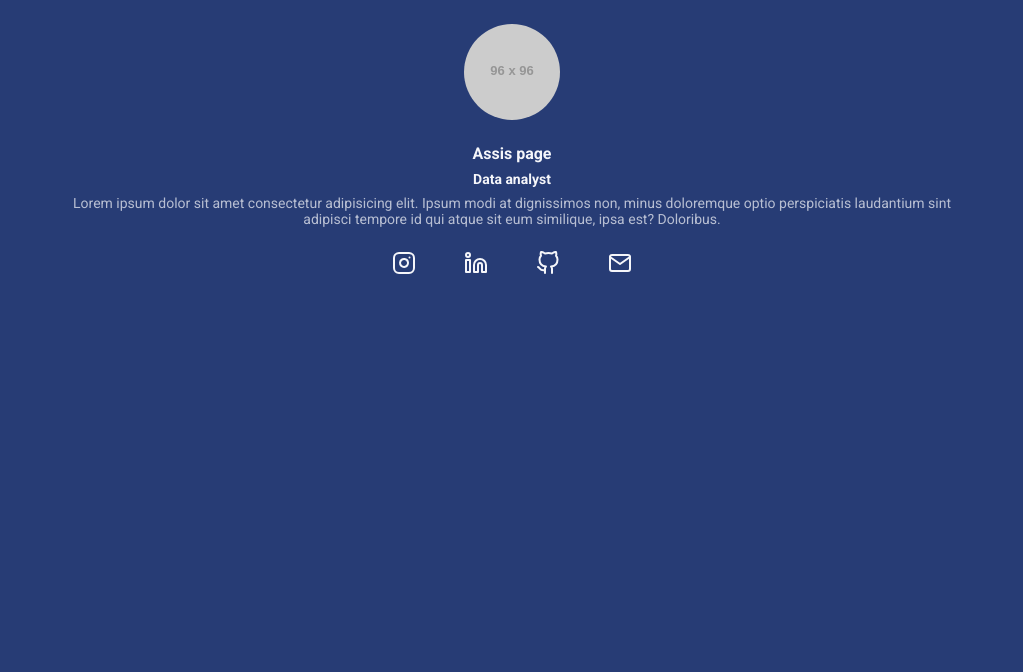
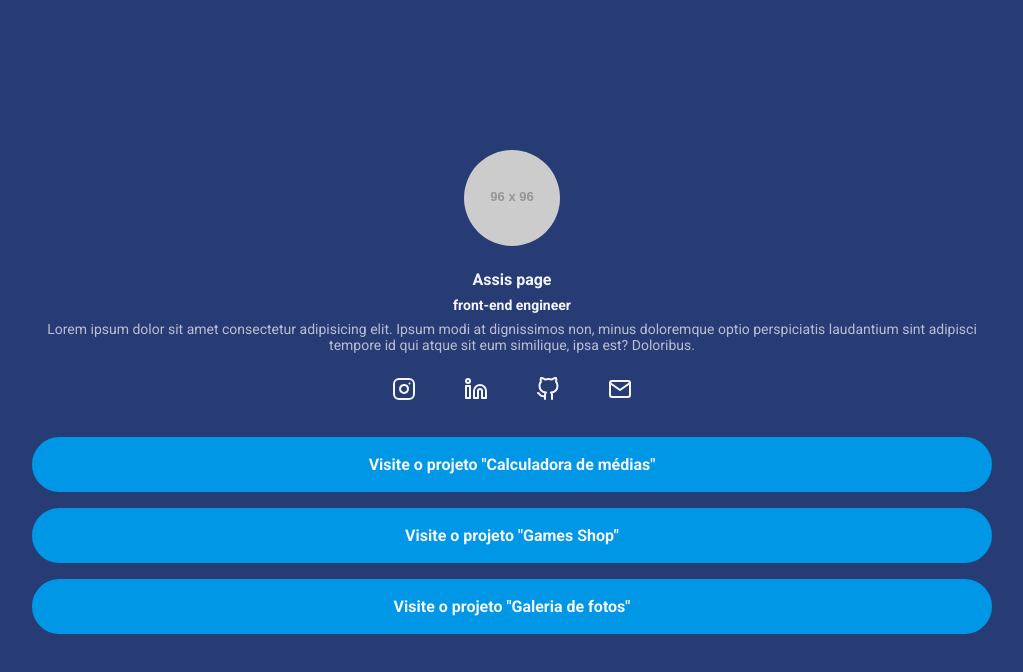
Before and after one commit to asousaadev/LESS, a website: page index.html in a window 1280 px wide. Shown: the whole page, without its empty margins (128-1151 px from the left). Drawn offline with Linux system fonts and the light colour scheme; placeholder pictures from the web are drawn by us.

Commit message:
add projects

```diff
--- a/index.html
+++ b/index.html
@@ -17,7 +17,7 @@
             <img class="profile-avatar" src="https://via.placeholder.com/96x96" alt="">
             <div class="profile-bio">
                 <h1 class="profile-bio-name">Assis page</h1>
-                <h2 class="profile-bio-subtitle">Data analyst</h2>
+                <h2 class="profile-bio-subtitle">front-end engineer</h2>
                 <p class="profile-bio-description">
                     Lorem ipsum dolor sit amet consectetur adipisicing elit. Ipsum modi at dignissimos non, minus doloremque
                     optio perspiciatis laudantium sint adipisci tempore id qui atque sit eum similique, ipsa est? Doloribus.
@@ -40,6 +40,25 @@
                 </a></li>
             </ul>
         </nav>
+        <nav>
+            <ul class="projetcs-list">
+                <li class="projetcs-list-item">
+                    <a href="">
+                        Visite o projeto "Calculadora de médias"
+                    </a>
+                </li>
+                <li class="projetcs-list-item">
+                    <a href="">
+                        Visite o projeto "Games Shop"
+                    </a>
+                </li>
+                <li class="projetcs-list-item">
+                    <a href="">
+                        Visite o projeto "Galeria de fotos"
+                    </a>
+                </li>
+            </ul>
+        </nav>
     </div>
 </body>
 
--- a/src/styles/main.less
+++ b/src/styles/main.less
@@ -15,12 +15,20 @@
 }
 body{
     background-color: #colors[backgroundColor];
-    color: #colors[TextColorColor];
+    color: #colors[textColor];
+}
+
+li{
+    list-style: none;
 }
 .container{
     max-width: 960px;
     width: 100%;
     margin: 0 auto;
+    height: 100vh;
+    display: flex;
+    flex-direction: column;
+    justify-content: center;
 
     @media @breakpointTablet {
         max-width: 80%;
@@ -32,7 +40,7 @@ body{
 }
 
 header{
-    padding: 24px;
+    padding-bottom: 24px;
 
     .profile-avatar{
         display: block;
@@ -66,8 +74,6 @@ header{
     margin: 0 auto;
 
     li{
-        list-style: none;
-
         img{
             transition: all ease .3s;
             &:hover{
@@ -75,6 +81,29 @@ header{
             }
         }
     }
+}
 
+.projetcs-list{
+    margin-top: 32px;
 
+    &-item{
+        a{
+            text-decoration: none;
+            background-color: #colors[buttonColor];
+            display: block;
+            padding: 16px 20px;
+            margin-bottom: 16px;
+            text-align: center;
+            color: #colors[textColor];
+            font-weight: bold;
+            border-radius: 30px;
+            border: 2px solid #colors[buttonColor];
+            transition: all ease .5s;
+
+            &:hover{
+                background-color: #colors[buttonColor];
+                background-color: transparent;
+            }
+        }
+    }
 }
--- a/src/styles/mapas.less
+++ b/src/styles/mapas.less
@@ -1,5 +1,5 @@
 #colors(){
     backgroundColor: #273c75;
-    buttomColor: #0097e6;
+    buttonColor: #0097e6;
     textColor: #f5f6fa;
 }
```
Also changed, not shown: build/styles/main.css.
